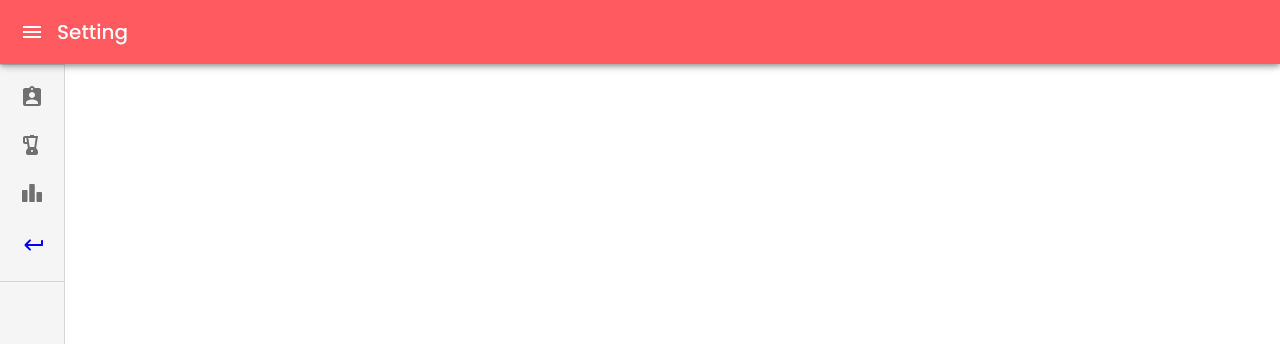
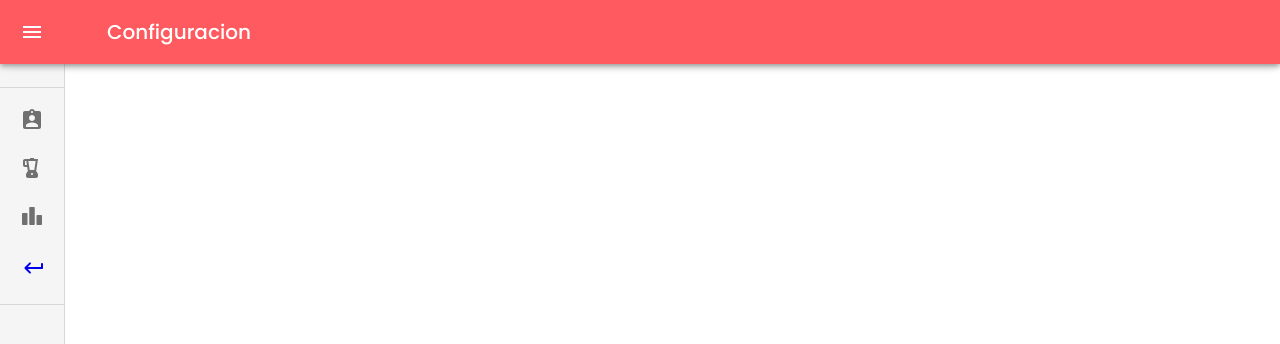
Before and after one commit to yinwm88/Repertorio-de-recetas, a React (Create React App) app in the folder app/frontend/: page /settings in a window 1280 px wide. Shown: the top 344 px of the page. Built offline with nearby package versions, Linux system fonts and the light colour scheme.

Commit message:
detalle ventana de configuracion

```diff
--- a/app/frontend/src/Componentes/Configuracion.js
+++ b/app/frontend/src/Componentes/Configuracion.js
@@ -125,13 +125,16 @@ export default function MiniDrawer() {
           >
             <MenuIcon />
           </IconButton>
-          <Typography variant="h6" noWrap component="div">
-            Setting
+          <Typography sx={{marginLeft:'50px'}} variant="h6" noWrap component="div">
+            Configuracion
           </Typography>
         </Toolbar>
       </AppBar>
       <Drawer variant="permanent" open={open}>
         <DrawerHeader>
+        <Typography color="primary" sx={{marginLeft:'15px',marginTop:'25px', marginBottom:'25px'}}variant="h1">
+            Kitchenify
+        </Typography>
           <IconButton onClick={handleDrawerClose}>
             {theme.direction === 'rtl' ? <ChevronRightIcon /> : <ChevronLeftIcon />}
           </IconButton>
```
